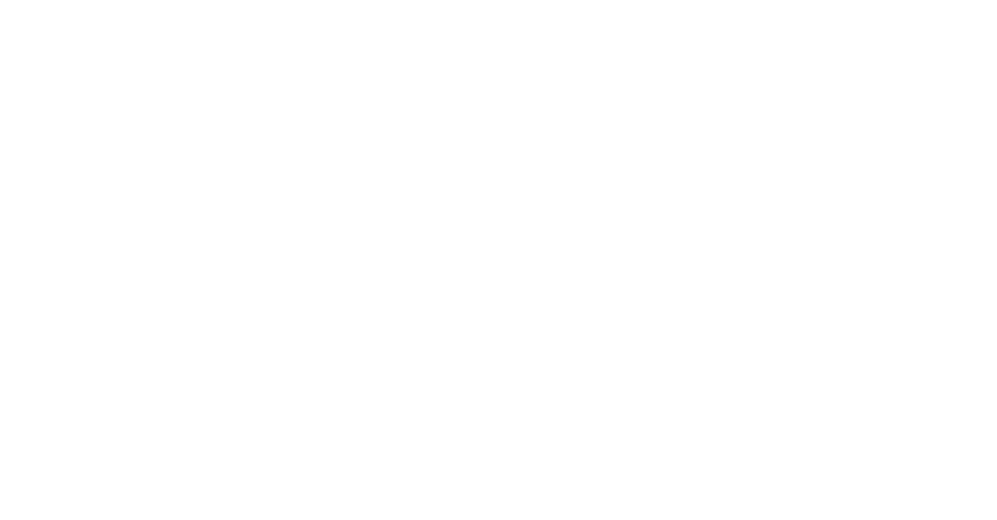
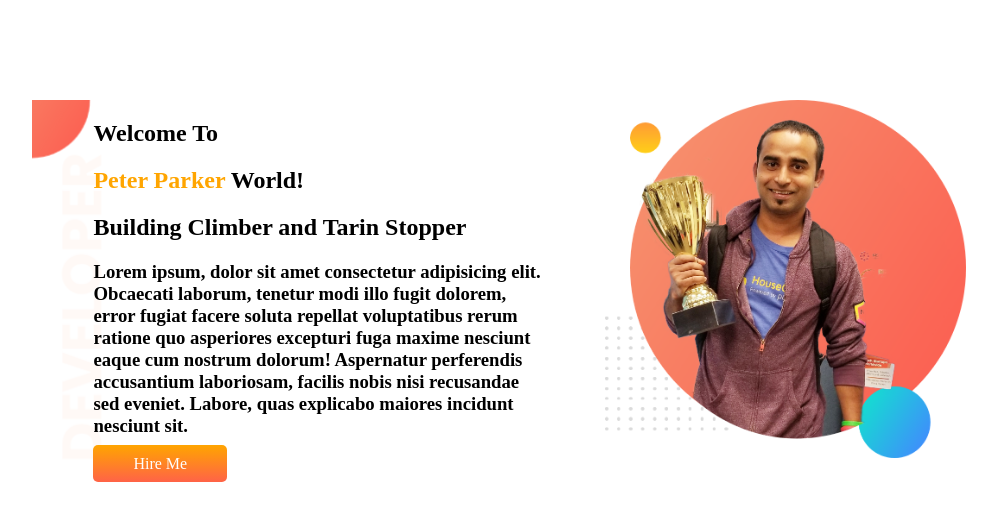
Before and after one commit to TufailAhmed/developer-portfolio-practice, a plain HTML site: page index.html in a window 1280 px wide. Shown: the whole page, without its empty margins (96-1093 px from the left). Drawn offline with Linux system fonts and the light colour scheme.

Commit message:
top banner added

```diff
--- a/index.html
+++ b/index.html
@@ -8,6 +8,18 @@
     <link rel="stylesheet" href="style.css">
 </head>
 <body>
+    <section class="top-banner">
+        <div class="half-width">
 
+            <h1>Welcome To</h1>
+            <h1><span class="orange-color">Peter Parker</span> World!</h1>
+            <h2>Building Climber and Tarin Stopper</h2>
+            <h3>Lorem ipsum, dolor sit amet consectetur adipisicing elit. Obcaecati laborum, tenetur modi illo fugit dolorem, error fugiat facere soluta repellat voluptatibus rerum ratione quo asperiores excepturi fuga maxime nesciunt eaque cum nostrum dolorum! Aspernatur perferendis accusantium laboriosam, facilis nobis nisi recusandae sed eveniet. Labore, quas explicabo maiores incidunt nesciunt sit.</h3>
+            <a class="link-button" target="_blank" href="https://www.google.com/intl/bn/gmail/about/">Hire Me</a>
+            </div>
+            <div class="half-width">
+                <img src="./images/jhankar.png" alt="">
+            </div>
+    </section>
 </body>
 </html>
--- a/style.css
+++ b/style.css
@@ -0,0 +1,29 @@
+body{
+    width: 80%;
+    margin: 0 auto;
+    margin-top: 100px;
+}
+.orange-color{
+    color: orange;
+}
+
+.half-width{
+    width: 50%;
+    padding-left: 6%;
+}
+.half-width img{
+    width: 80%;
+}
+.link-button{
+    text-decoration: none;
+    background-image: linear-gradient(orange, tomato);
+    padding: 10px 40px;
+    color: white;
+    font-weight: 400;
+    border-radius: 5px;
+}
+.top-banner{
+    background-image: url(./images/top-banner.png);
+    background-repeat: no-repeat;
+    display: flex;
+}
```
